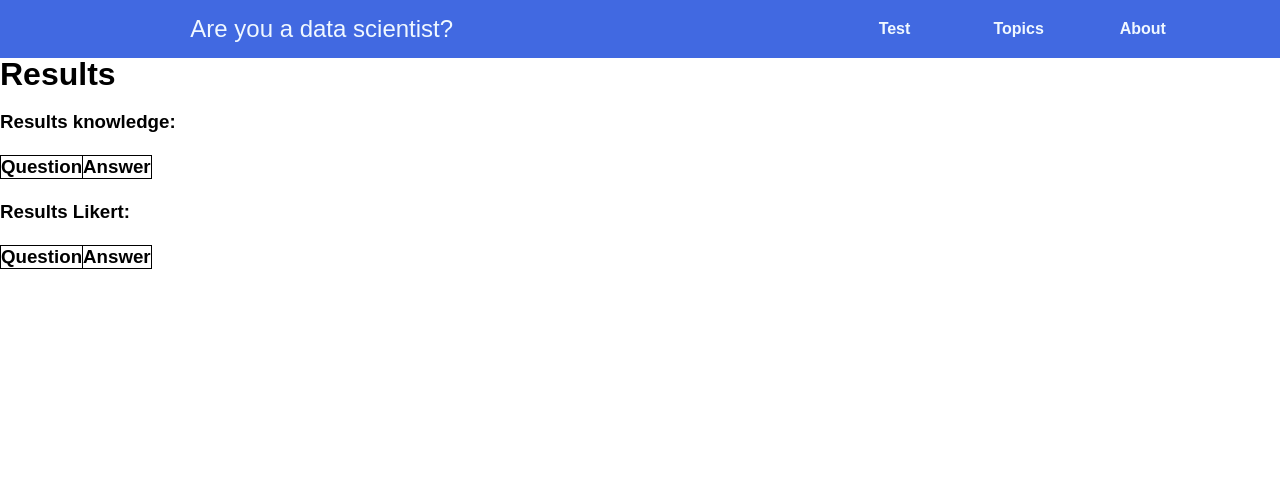
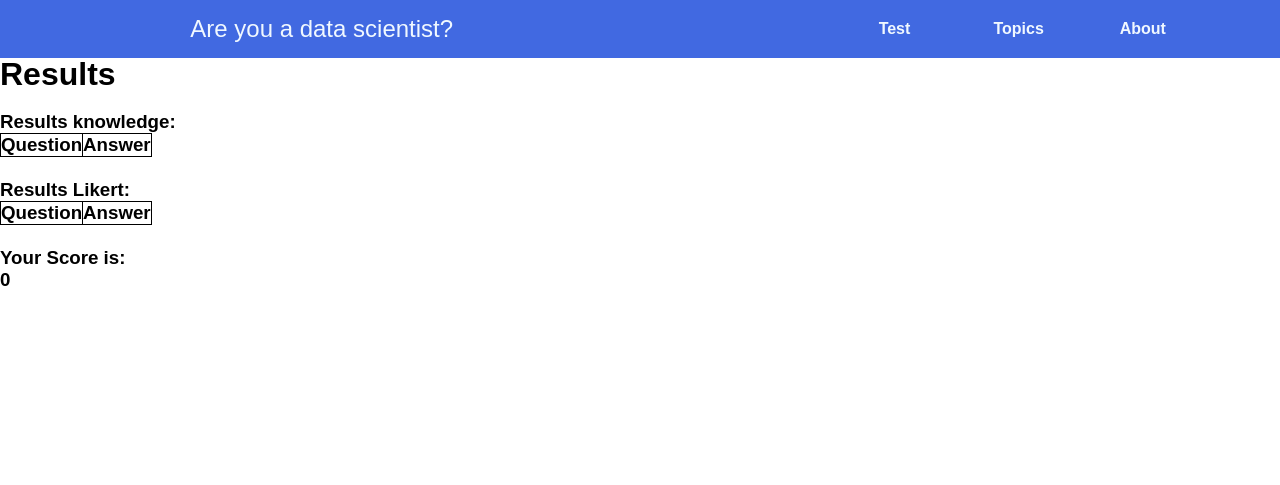
Before and after one commit to p-feucht/WI2020, a PHP site: page /result.php in a window 1280 px wide. Shown: the top 485 px of the page. Run offline with PHP 8.4, Linux system fonts and the light colour scheme; lists and menus that the app fills with data are empty.

Commit message:
the user now gets a score after completing the form

```diff
--- a/Teams/RUADataScientist/result.php
+++ b/Teams/RUADataScientist/result.php
@@ -10,6 +10,7 @@
     $results = $_POST;
     $results_knowledge = array();
     $results_likert = array();
+    $score = 0;
 
     //split the $results array into a knowlegde and likert part.
     foreach ($results as $question => $answer) {
@@ -20,6 +21,17 @@
         }
     }
 
+    //calculate the users score
+    foreach ($results_knowledge as $question => $answer) {
+        if($RESULTS_MAP[$question] == $answer) {
+            $score += 3;
+        }
+    }
+    foreach ($results_likert as $question => $answer) {
+        $score = $score + (int)$answer;
+    }
+
+    //function for validating input data
     function test_input($data) {
         $data = trim($data);
         $data = stripslashes($data);
@@ -61,7 +73,7 @@
     <br>
     <?php
     /*output results for knowledge questions*/
-    echo "<h3>Results knowledge:<h3><br>";
+    echo "<h3>Results knowledge:<h3>";
     echo "<table><tr><th>Question</th><th>Answer</th></tr>";
     foreach ($results_knowledge as $question => $answer) {
         echo "<tr><td>" . $question . "</td><td>" . $answer . "</td></tr>";
@@ -69,12 +81,16 @@
     echo "</table><br>";
 
     /*output results for likert questions*/
-    echo "<h3>Results Likert:<h3><br>";
+    echo "<h3>Results Likert:<h3>";
     echo "<table><tr><th>Question</th><th>Answer</th></tr>";
     foreach ($results_likert as $question => $answer) {
         echo "<tr><td>" . $question . "</td><td>" . $answer . "</td></tr>";
     }
-    echo "</table>";
+    echo "</table><br>";
+
+    /*output the users calculated score*/
+    echo "<h3>Your Score is: <h3>";
+    echo "<h3>" . $score . "<h3>";
     ?>
 
     <!--FOOTER-->
```
